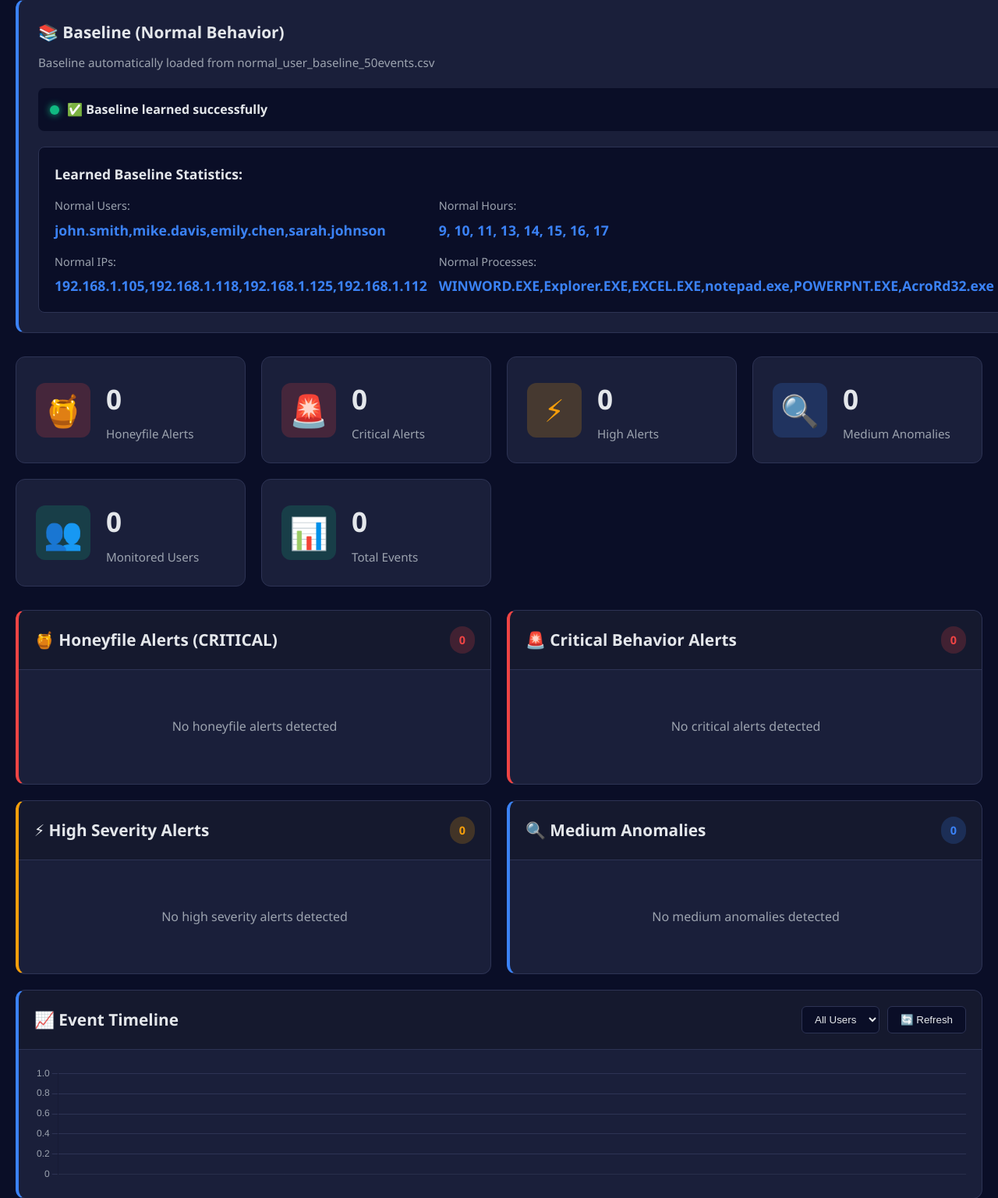
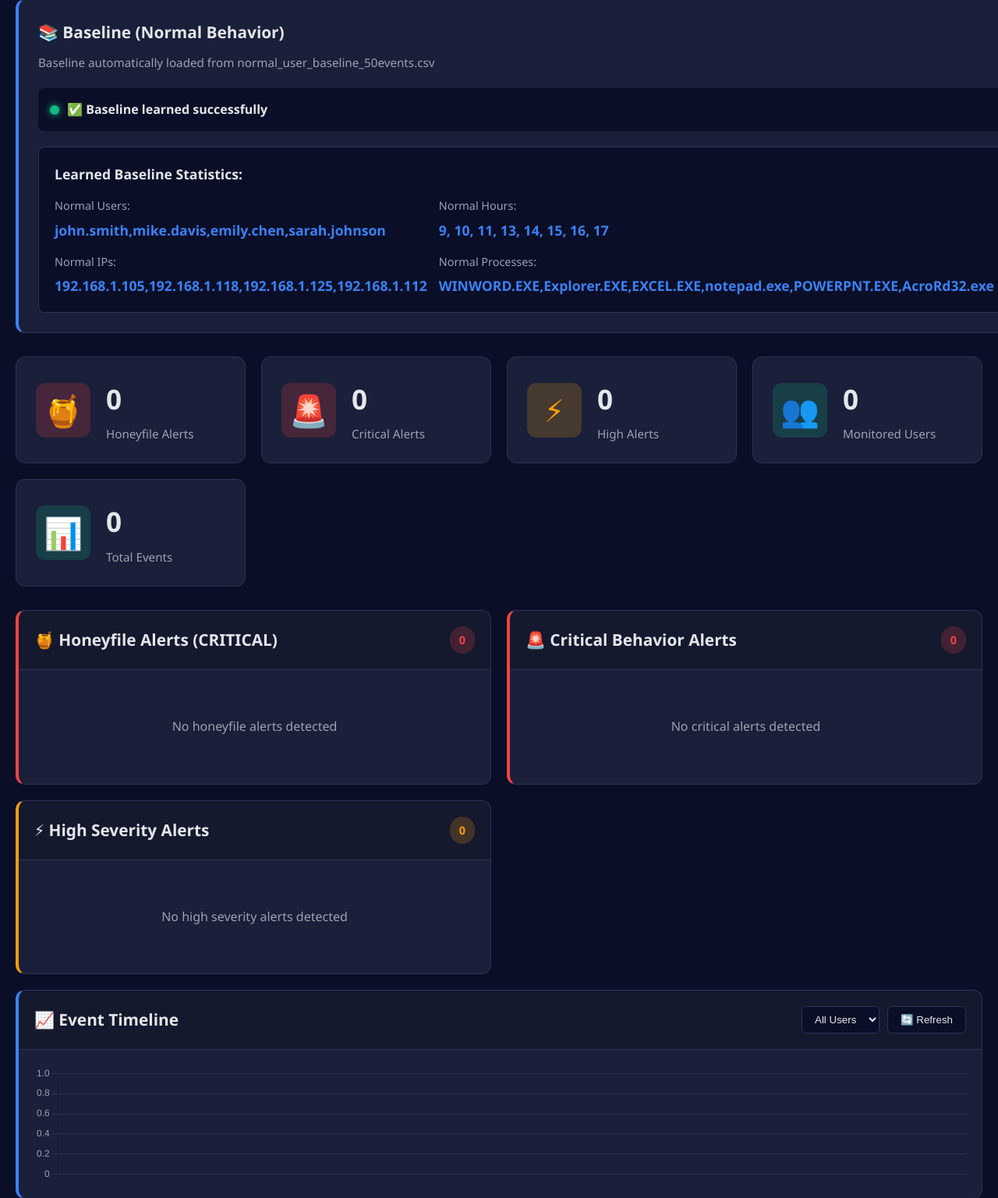
Before and after one commit to Shingen47/siem-like-app, a Flask app: page / in a window 1280 px wide; the page is wider, and only the part inside the window is pictured. Shown: the part 235-1771 px from the top of that part at 78% size. Run offline with Flask 3, Linux system fonts and the light colour scheme.

Commit message:
Remove medium anomalies panel and description field from alerts
Simplified the dashboard by removing the medium anomalies panel and
removing the description field from all alerts for a cleaner display.

Changes:
- Removed Medium Anomalies stat card from stats overview (now shows 5 cards)
- Removed Medium/Other Anomalies panel from dashboard grid
- Removed updateMediumAlerts() function from JavaScript
- Removed medium count from updateStats()
- Removed "Description" field from all alert displays:
  * Critical alerts now show: User, Type, File
  * High alerts now show: User, Type, File
  * Honeyfile alerts remain unchanged: User, File, Action, IP

Dashboard now displays only:
- Honeyfile Alerts (CRITICAL)
- Critical Behavior Alerts (unknown users, out-of-hours)
- High Severity Alerts (suspicious IPs, suspicious processes)

This makes alerts more concise and easier to scan quickly.

```diff
--- a/static/js/dashboard.js
+++ b/static/js/dashboard.js
@@ -90,7 +90,6 @@ async function refreshDashboard() {
         updateHoneyfilAlerts(),
         updateCriticalAlerts(),
         updateHighAlerts(),
-        updateMediumAlerts(),
         updateUsers(),
         updateTimeline()
     ]);
@@ -105,7 +104,6 @@ async function updateStats() {
         // Count by severity
         const criticalCount = anomalies.filter(a => a.severity === 'CRITICAL').length;
         const highCount = anomalies.filter(a => a.severity === 'HIGH').length;
-        const mediumCount = anomalies.filter(a => a.severity === 'MEDIUM').length;
 
         // Get honeyfil count
         const honeyfilResponse = await fetch('/api/honeyfil-alerts');
@@ -118,14 +116,12 @@ async function updateStats() {
         document.getElementById('honeyfilCount').textContent = honeyfilAlerts.length;
         document.getElementById('criticalCount').textContent = criticalCount;
         document.getElementById('highCount').textContent = highCount;
-        document.getElementById('mediumCount').textContent = mediumCount;
         document.getElementById('userCount').textContent = stats.total_users;
         document.getElementById('eventCount').textContent = stats.total_events;
 
         document.getElementById('honeyfilBadge').textContent = honeyfilAlerts.length;
         document.getElementById('criticalBadge').textContent = criticalCount;
         document.getElementById('highBadge').textContent = highCount;
-        document.getElementById('mediumBadge').textContent = mediumCount;
     } catch (error) {
         console.error('Error updating stats:', error);
     }
@@ -186,7 +182,6 @@ async function updateCriticalAlerts() {
                 <div class="alert-details">
                     <div><strong>User:</strong> ${anomaly.user}</div>
                     <div><strong>Type:</strong> ${anomaly.type.replace(/_/g, ' ')}</div>
-                    <div><strong>Description:</strong> ${anomaly.description}</div>
                     <div><strong>File:</strong> ${anomaly.file_path}</div>
                 </div>
             </div>
@@ -219,46 +214,12 @@ async function updateHighAlerts() {
                 <div class="alert-details">
                     <div><strong>User:</strong> ${anomaly.user}</div>
                     <div><strong>Type:</strong> ${anomaly.type.replace(/_/g, ' ')}</div>
-                    <div><strong>Description:</strong> ${anomaly.description}</div>
                     <div><strong>File:</strong> ${anomaly.file_path}</div>
                 </div>
             </div>
         `).join('');
     } catch (error) {
         console.error('Error updating high alerts:', error);
-    }
-}
-
-// Update medium anomalies
-async function updateMediumAlerts() {
-    try {
-        const response = await fetch('/api/behavior-anomalies');
-        const anomalies = await response.json();
-        const mediumAnomalies = anomalies.filter(a => a.severity === 'MEDIUM');
-
-        const container = document.getElementById('mediumAlerts');
-
-        if (mediumAnomalies.length === 0) {
-            container.innerHTML = '<p class="no-data">No medium anomalies detected</p>';
-            return;
-        }
-
-        container.innerHTML = mediumAnomalies.map(anomaly => `
-            <div class="alert-item medium">
-                <div class="alert-header">
-                    <span class="alert-severity MEDIUM">MEDIUM</span>
-                    <span class="alert-time">${formatTimestamp(anomaly.timestamp)}</span>
-                </div>
-                <div class="alert-details">
-                    <div><strong>User:</strong> ${anomaly.user}</div>
-                    <div><strong>Type:</strong> ${anomaly.type.replace(/_/g, ' ')}</div>
-                    <div><strong>Description:</strong> ${anomaly.description}</div>
-                    <div><strong>File:</strong> ${anomaly.file_path}</div>
-                </div>
-            </div>
-        `).join('');
-    } catch (error) {
-        console.error('Error updating medium alerts:', error);
     }
 }
 
--- a/templates/dashboard.html
+++ b/templates/dashboard.html
@@ -85,13 +85,6 @@
                 </div>
             </div>
             <div class="stat-card">
-                <div class="stat-icon info">🔍</div>
-                <div class="stat-content">
-                    <h3 id="mediumCount">0</h3>
-                    <p>Medium Anomalies</p>
-                </div>
-            </div>
-            <div class="stat-card">
                 <div class="stat-icon success">👥</div>
                 <div class="stat-content">
                     <h3 id="userCount">0</h3>
@@ -144,19 +137,6 @@
                 <div class="panel-content">
                     <div id="highAlerts" class="alerts-list">
                         <p class="no-data">No high severity alerts detected</p>
-                    </div>
-                </div>
-            </div>
-
-            <!-- Medium/Other Anomalies Panel -->
-            <div class="panel info-panel">
-                <div class="panel-header">
-                    <h2>🔍 Medium Anomalies</h2>
-                    <span class="badge info" id="mediumBadge">0</span>
-                </div>
-                <div class="panel-content">
-                    <div id="mediumAlerts" class="alerts-list">
-                        <p class="no-data">No medium anomalies detected</p>
                     </div>
                 </div>
             </div>
```
